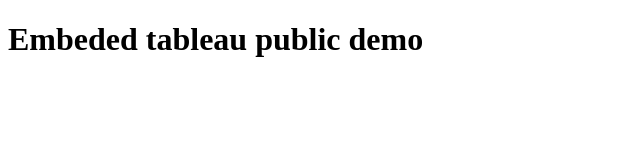
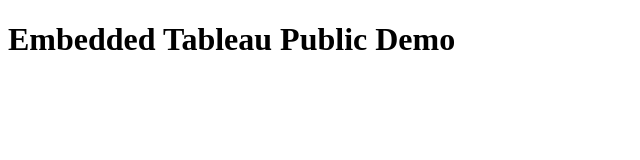
Before and after one commit to RyukerLiu/tableau-embedded-public, a plain HTML site: page index.html in a window 1280 px wide. Shown: the whole page, without its empty margins (0-640 px from the left). Drawn offline with Linux system fonts and the light colour scheme.

Commit message:
Update index.html

```diff
--- a/index.html
+++ b/index.html
@@ -3,7 +3,7 @@
 
 <body>
 
-    <h1> Embeded tableau public demo</h1>
+    <h1> Embedded Tableau Public Demo</h1>
     <div class='tableauPlaceholder' id='viz1683537630860' style='position: relative'><noscript><a
                 href='https:&#47;&#47;ryukerliu.github.io&#47;'><img alt='Improve Profits in the South '
                     src='https:&#47;&#47;public.tableau.com&#47;static&#47;images&#47;PQ&#47;PQ5ZNFY93&#47;1_rss.png'
```
